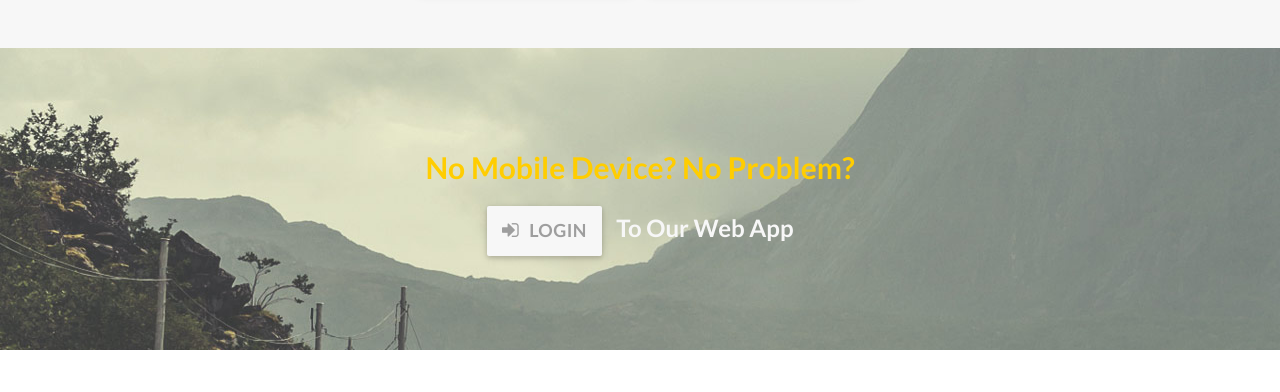
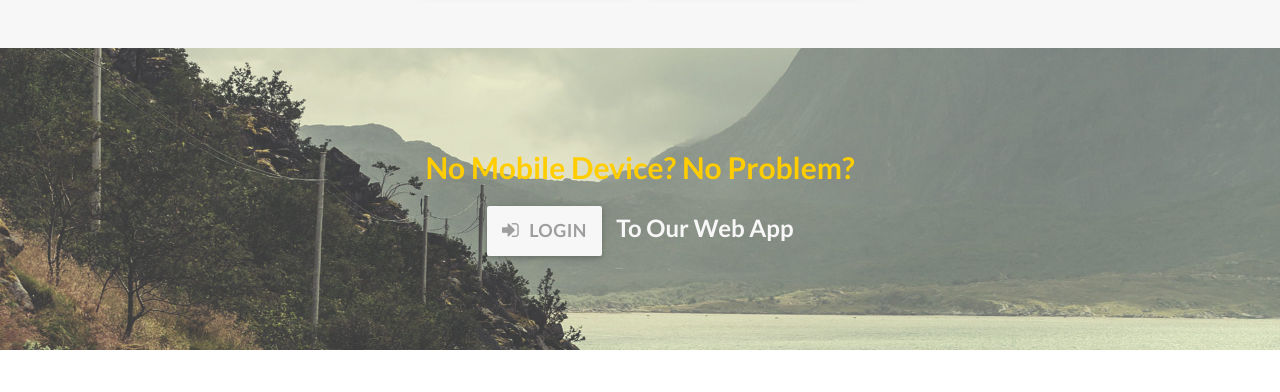
Before and after one commit to bpujari/Hiup, a website: page index.html in a window 1280 px wide. Shown: the part 3175-3567 px from the top of the page. Drawn offline with Linux system fonts and the light colour scheme.

Commit message:
change login web app styles

```diff
--- a/components/stylesheets/layout/_login-web-app.scss
+++ b/components/stylesheets/layout/_login-web-app.scss
@@ -1,5 +1,7 @@
 .login-web-app {
 	background: rgba(33, 33, 33, 0.8) url(../images/bg-img.jpg);
+	background-size: cover;
+	background-position: 50% 50%;
 	color: #f7f7f7;
 	padding-top: 6%;
 	padding-bottom: 6%;
```
Also changed, not shown: css/styles.css.
